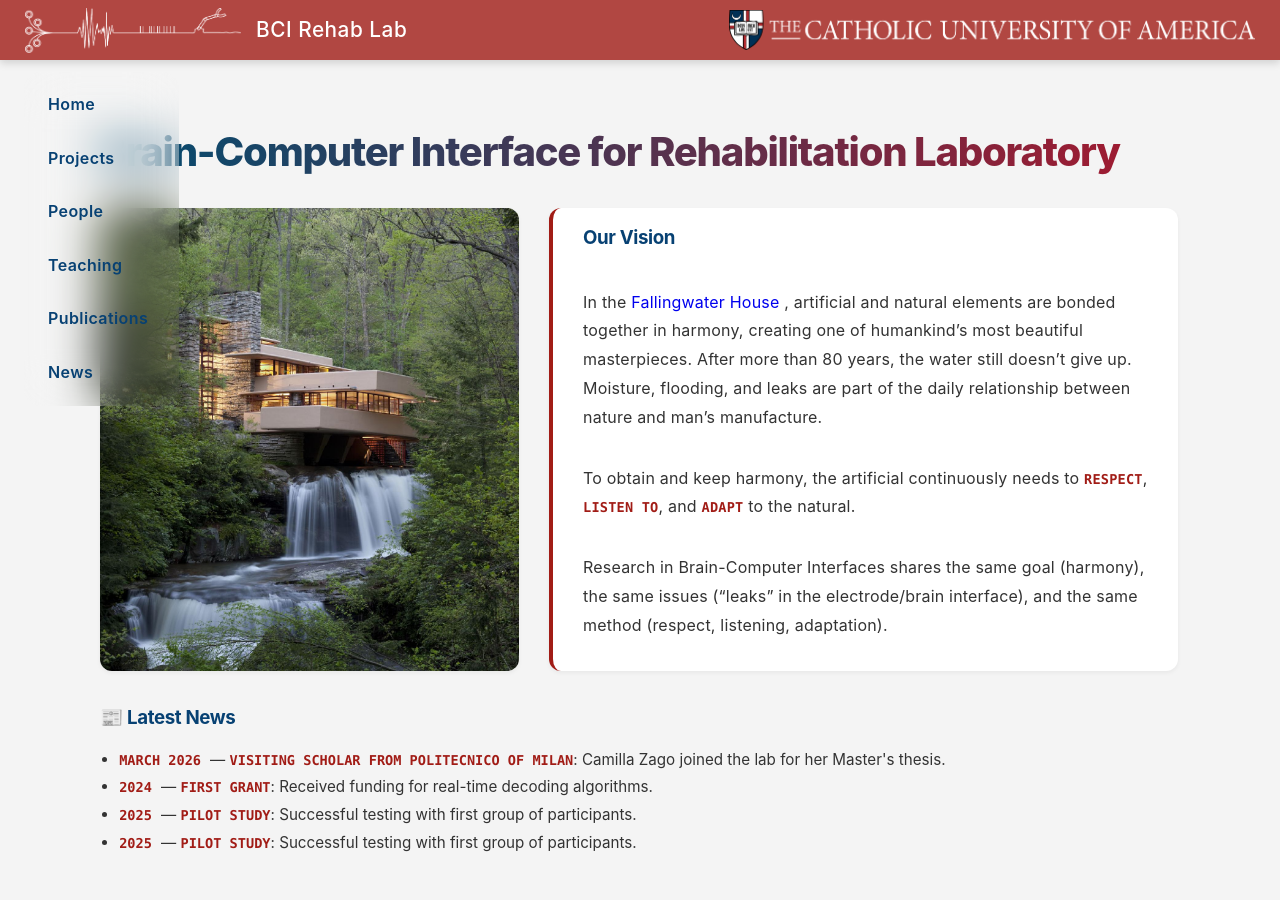
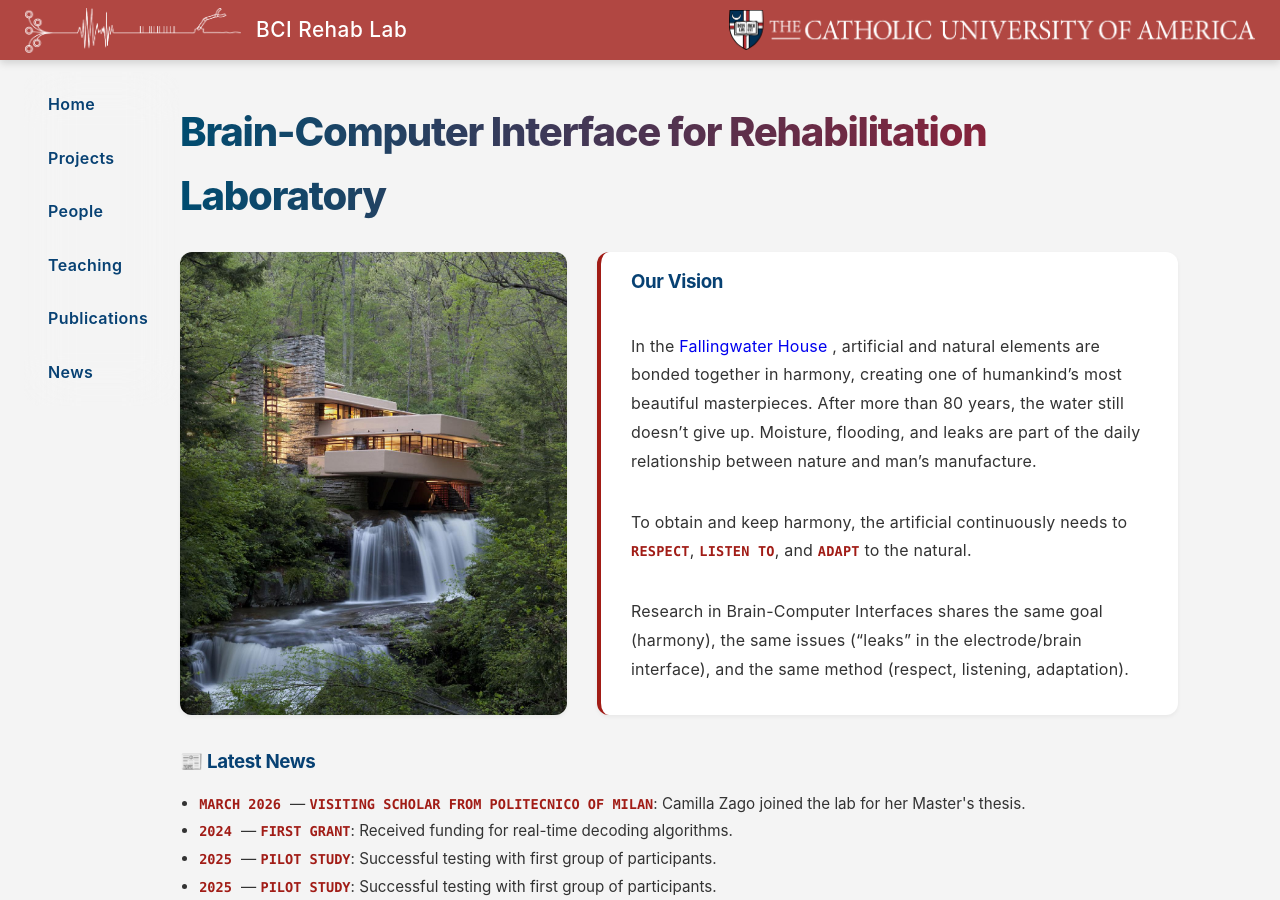
Before and after one commit to alessandrovato/alessandrovato.github.io, a Jekyll site: the page built from index.html, in a window 1280 px wide and 900 px high. Built offline with Jekyll 4.4.1, drawn with Linux system fonts in a browser that asks for light colours.

Commit message:
Update main.css

```diff
--- a/assets/css/main.css
+++ b/assets/css/main.css
@@ -279,7 +279,7 @@
 
     min-height:100vh;
 
-    padding: 60px 8% 120px 100px;
+    padding:40px 8% 120px 180px;
 
 }
 
```
